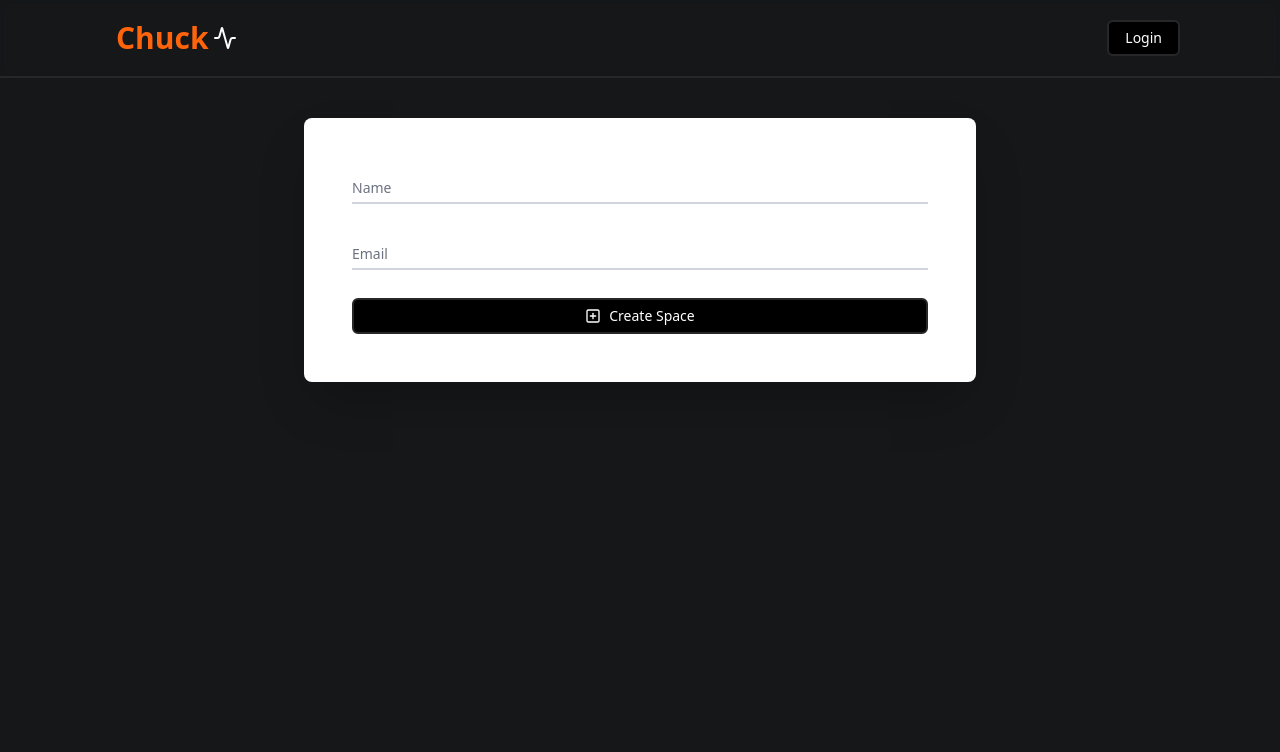
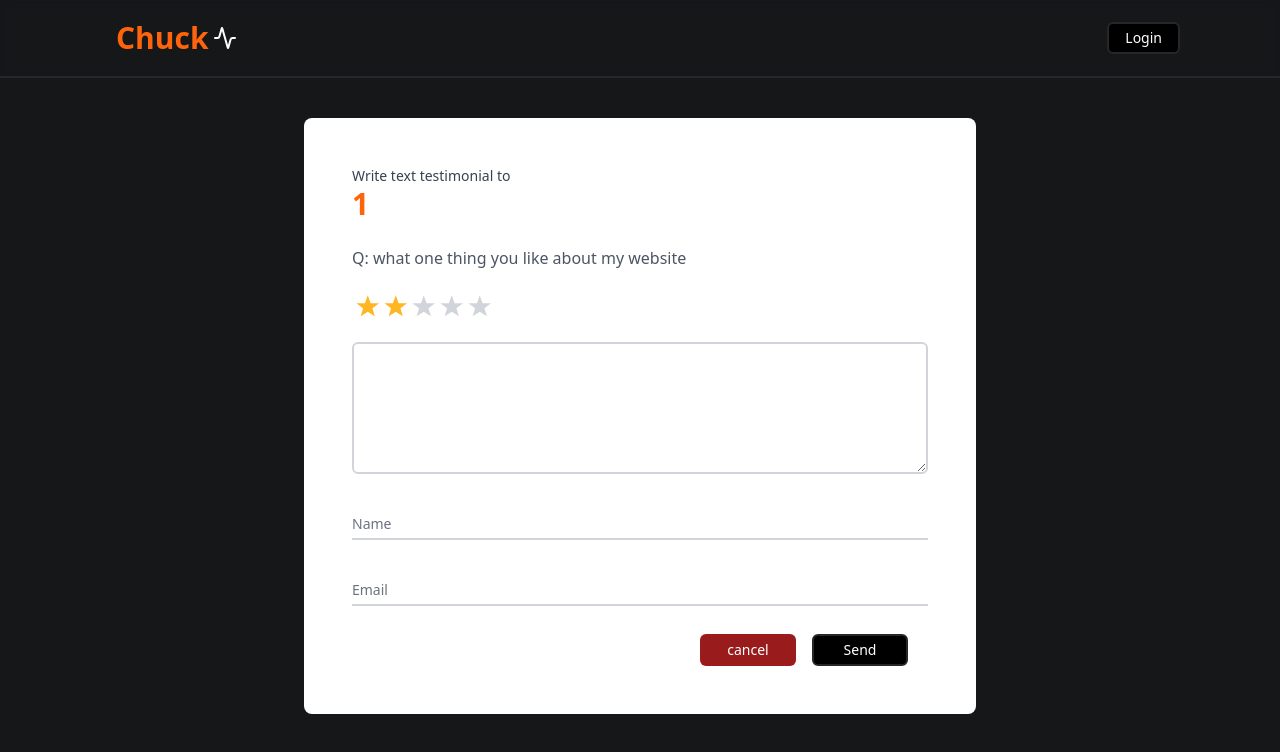
Before and after one commit to yshplsngh/Feedback-Testimonial, a React (Vite) app in the folder web/: page /feedback/1 in a window 1280 px wide. Shown: the top 752 px of the page. Built offline with nearby package versions, Linux system fonts and the light colour scheme; no server answers.

Commit message:
add: star feature

```diff
--- a/web/src/App.tsx
+++ b/web/src/App.tsx
@@ -30,6 +30,7 @@ export default function App(): ReactElement {
           <Route element={<ProtectedRoute />}>
             <Route path={'/dashboard'} element={<Dashboard />} />
             <Route path={'/new-space'} element={<NewSpace />} />
+            {/*<Route path="/spaces/:spaceName" element={<Feedback />} />*/}
           </Route>
           <Route path={'*'} element={<NotFound />} />
         </Routes>
--- a/web/src/auth/authApi.ts
+++ b/web/src/auth/authApi.ts
@@ -1,6 +1,6 @@
 import { createAsyncThunk } from '@reduxjs/toolkit';
 import { api } from '../lib/manageFetch/api';
-import { UserData } from './authSlice';
+import { UserData } from './types';
 
 export const fetchUserInfo = createAsyncThunk('/api/user', async () => {
   const url = '/api/user';
--- a/web/src/feedback/Feedback.tsx
+++ b/web/src/feedback/Feedback.tsx
@@ -1,16 +1,20 @@
-import { useParams } from 'react-router-dom';
+import { useNavigate, useParams } from 'react-router-dom';
 import { motion } from 'framer-motion';
 import Input from '../ui/components/Input';
 import Button from '../ui/components/Button';
-import { SquarePlus } from 'lucide-react';
 import { SubmitHandler, useForm } from 'react-hook-form';
 import { zodResolver } from '@hookform/resolvers/zod';
 import { FeedbackSchema, FeedbackType } from './types';
+import Stars from './components/Stars';
+import { useState } from 'react';
 
 const Feedback = () => {
+  const navigate = useNavigate();
   const params = useParams();
-  console.log(params);
-  const loading = false;
+  const spaceName = params.spaceName || '';
+  const [stars, setStars] = useState<number>(2);
+
+  // const loading = false;
 
   const {
     register,
@@ -19,6 +23,7 @@ const Feedback = () => {
   } = useForm<FeedbackType>({ resolver: zodResolver(FeedbackSchema) });
 
   const onSubmit: SubmitHandler<FeedbackType> = async (data: FeedbackType) => {
+    console.log({ ...data, stars });
     if (isValid) {
       console.log(data);
     }
@@ -33,9 +38,33 @@ const Feedback = () => {
         type: 'spring',
       }}
     >
-      <section className="flex items-center justify-center transition-all">
-        <main className="mx-auto my-10 w-full max-w-2xl space-y-6 rounded-lg bg-white px-12 py-12 shadow-2xl">
+      <section className="flex items-center justify-center text-black transition-all">
+        <main className="mx-auto my-10 w-full max-w-2xl space-y-6 rounded-lg bg-white px-12 py-12">
+          <p className={'text-sm text-gray-700'}>Write text testimonial to</p>
+          <span className={'text-orange text-3xl font-bold'}>{spaceName}</span>
+
+          <div className={'text-gray-600'}>
+            Q: what one thing you like about my website
+          </div>
+
+          <Stars stars={stars} setStars={setStars} />
+
           <form onSubmit={handleSubmit(onSubmit)} className="space-y-7">
+            <div className="group relative z-0 w-full">
+              <textarea
+                id={'customerFeedback'}
+                rows={5}
+                className={`text-md block w-full appearance-none rounded-md border-2 bg-transparent px-0 py-1 text-gray-900 focus:outline-none focus:ring-0 ${errors.customerFeedback ? 'border-red-300 focus:border-red-300' : 'border-gray-300 focus:border-blue-600'} peer`}
+                placeholder=""
+                required
+                {...register('customerFeedback')}
+              />
+              {errors.customerFeedback && (
+                <p className={'text-[0.7rem] text-red-500'}>
+                  {errors.customerFeedback?.message}
+                </p>
+              )}
+            </div>
             <Input
               inputName={'name'}
               inputError={errors.name}
@@ -46,14 +75,21 @@ const Feedback = () => {
               inputError={errors.email}
               register={register('email')}
             />
-            <Button
-              type={'submit'}
-              text={'Create Space'}
-              icon={<SquarePlus className={'h-4 w-4'} />}
-              variant={'outlineB'}
-              className={'w-full text-lg'}
-              loading={loading}
-            />
+            <div className={'flex justify-end gap-x-4 pr-5'}>
+              <Button
+                type={'button'}
+                onClick={() => navigate('/')}
+                text={'cancel'}
+                variant={'danger'}
+                className={'max-w-24 text-lg'}
+              />
+              <Button
+                type={'submit'}
+                text={'Send'}
+                variant={'outlineB'}
+                className={'max-w-24 text-lg'}
+              />
+            </div>
           </form>
         </main>
       </section>
--- /dev/null
+++ b/web/src/feedback/components/Stars.tsx
@@ -0,0 +1,66 @@
+import { useState, useMemo } from 'react';
+import React from 'react';
+
+const getFillColor = ({ hoverPosition, stars, position }: StarSvgPropsType) => {
+  if ((hoverPosition === 0 && stars >= position) || hoverPosition >= position) {
+    return 'fill-[#ffb621]';
+  }
+  return 'fill-gray-300';
+};
+
+interface StarSvgPropsType {
+  hoverPosition: number;
+  stars: number;
+  position: number;
+}
+
+const StarSvg = ({ hoverPosition, stars, position }: StarSvgPropsType) => {
+  const fillColor = useMemo(
+    () => getFillColor({ hoverPosition, stars, position }),
+    [hoverPosition, stars, position],
+  );
+
+  return (
+    <svg
+      viewBox="0 0 51 48"
+      className="h-6 w-6 transition-transform duration-200 ease-in-out"
+      aria-label={`Star ${position}`}
+    >
+      <path
+        className={`${fillColor} shadow-[#ffb621] transition-colors duration-200 ease-in-out hover:fill-[#ffb621] hover:shadow-sm`}
+        d="m25,1 6,17h18l-14,11 5,17-15-10-15,10 5-17-14-11h18z"
+      />
+    </svg>
+  );
+};
+
+interface StarsPropsType {
+  setStars: React.Dispatch<React.SetStateAction<number>>;
+  stars: number;
+}
+
+let Stars: React.FC<StarsPropsType> = ({ stars, setStars }: StarsPropsType) => {
+  const [hoverPosition, setHoverPosition] = useState(0);
+
+  return Array.from({ length: 5 }).map((_, index) => (
+    <div
+      key={index}
+      className="relative inline-block cursor-pointer pl-1 align-middle duration-200 ease-in-out hover:scale-125"
+      onClick={() => setStars(index + 1)}
+      onMouseEnter={() => setHoverPosition(index + 1)}
+      onMouseLeave={() => setHoverPosition(0)}
+      role="button"
+      aria-label={`Set rating to ${index + 1} stars`}
+    >
+      <StarSvg
+        hoverPosition={hoverPosition}
+        position={index + 1}
+        stars={stars}
+      />
+    </div>
+  ));
+};
+
+Stars = React.memo(Stars);
+
+export default Stars;
--- a/web/src/feedback/types.ts
+++ b/web/src/feedback/types.ts
@@ -2,7 +2,7 @@ import { z } from 'zod';
 
 export const FeedbackSchema = z.object({
   name: z.string().trim().min(1),
-  email: z.string().email().trim(),
-  messageBox: z.string().trim().min(2),
+  email: z.string().email().trim().min(1),
+  customerFeedback: z.string().trim().min(10),
 });
 export type FeedbackType = z.infer<typeof FeedbackSchema>;
--- a/web/src/space/component/DashboardCards.tsx
+++ b/web/src/space/component/DashboardCards.tsx
@@ -10,7 +10,7 @@ const DashboardCards = ({ spaceName, headerTitle }: PropsType) => {
   const feedbackUrl = `http://localhost:3000/feedback/${spaceName}`;
   return (
     <div
-      // onClick={() => navigate(`/dashboard/space/${spaceName}`)}
+      // onClick={() => navigate(`/dashboard/spaces/${spaceName}`)}
       onClick={() => navigate(`/feedback/${spaceName}`)}
       className="border-accent hover:bg-accent mx-auto flex w-full cursor-pointer flex-col gap-y-2 overflow-hidden rounded-md border-[2px] px-4 py-3 transition-all ease-in-out md:mx-0 md:max-w-96"
     >
--- a/web/src/ui/components/Button.tsx
+++ b/web/src/ui/components/Button.tsx
@@ -1,6 +1,5 @@
 import React, { ReactNode } from 'react';
 import LoadingSpinner from './LoadingSpinner';
-import { motion } from 'framer-motion';
 
 interface ButtonProps extends React.ButtonHTMLAttributes<HTMLButtonElement> {
   text?: string;
@@ -20,15 +19,15 @@ const Button = ({
   ...props
 }: ButtonProps) => {
   return (
-    <motion.button
+    <button
       type={type}
       onClick={props.onClick}
       disabled={loading || props.disabled}
-      className={`group flex h-8 w-full items-center justify-center space-x-2 rounded-md px-4 text-sm transition-all ${props.disabled || loading ? 'cursor-not-allowed bg-black' : ''} ${variant == 'primary' ? 'border-accent border-[2px] bg-black text-white hover:border-white hover:bg-white hover:text-black' : ''} ${variant == 'secondary' ? 'border-1 border-gray-200 bg-gray-100 text-gray-800 hover:bg-gray-200' : ''} ${variant == 'success' ? 'border-blue-500 bg-blue-500 text-white hover:bg-white hover:text-blue-500' : ''} ${variant == 'danger' ? 'border-red-900 bg-red-800 text-white hover:bg-red-900' : ''} ${variant == 'outlineB' ? 'border-accent hover:bg-accent h-9 border-[2px] bg-black text-white' : ''} ${className} `}
+      className={`group flex h-8 w-full items-center justify-center space-x-2 rounded-md px-4 text-sm transition-all ${props.disabled || loading ? 'cursor-not-allowed bg-black' : ''} ${variant == 'primary' ? 'border-accent border-[2px] bg-black text-white hover:border-white hover:bg-white hover:text-black' : ''} ${variant == 'secondary' ? 'border-1 border-gray-200 bg-gray-100 text-gray-800 hover:bg-gray-200' : ''} ${variant == 'success' ? 'border-blue-500 bg-blue-500 text-white hover:bg-white hover:text-blue-500' : ''} ${variant == 'danger' ? 'border-red-900 bg-red-800 text-white hover:bg-red-900' : ''} ${variant == 'outlineB' ? 'border-accent hover:bg-accent border-[2px] bg-black text-white' : ''} ${className} `}
     >
       {loading ? <LoadingSpinner /> : icon ? icon : null}
       {text && <p>{text}</p>}
-    </motion.button>
+    </button>
   );
 };
 export default Button;
--- a/web/src/ui/components/Header.tsx
+++ b/web/src/ui/components/Header.tsx
@@ -31,7 +31,7 @@ function Header() {
       <Button
         type={'button'}
         variant={'danger'}
-        text={'LogOut'}
+        text={'Sign out'}
         onClick={() => handleLogout()}
         loading={loading}
       />
@@ -62,7 +62,7 @@ function Header() {
       <div className="flex items-center justify-between px-9 py-2">
         <div className="px-4 py-2 text-xl md:text-3xl">
           <Link to={'/'} className="flex items-center space-x-1">
-            <span className="font-bold text-[#fe640b]">Chuck</span>
+            <span className="text-orange font-bold">Chuck</span>
             <Activity className="h-6 w-6" />
           </Link>
         </div>
--- a/web/tailwind.config.js
+++ b/web/tailwind.config.js
@@ -7,6 +7,7 @@ export default {
         'background-dark': '#151719',
         accent: '#27272a',
         indigo: '#5c6ac4',
+        orange: '#fe640b',
         'indigo-dark': '#202e78',
       },
       typography: {
@@ -19,8 +20,22 @@ export default {
       },
     },
     fontFamily: {
-      display: ['var(--font-satoshi)', 'system-ui', 'sans-serif'],
-      default: ['var(--font-inter)', 'system-ui', 'sans-serif'],
+      sans: [
+        'ui-sans-serif',
+        'system-ui',
+        '-apple-system',
+        'BlinkMacSystemFont',
+        '"Segoe UI"',
+        'Roboto',
+        '"Helvetica Neue"',
+        'Arial',
+        '"Noto Sans"',
+        'sans-serif',
+        '"Apple Color Emoji"',
+        '"Segoe UI Emoji"',
+        '"Segoe UI Symbol"',
+        '"Noto Color Emoji"',
+      ],
     },
     animation: {
       // Modal
```
